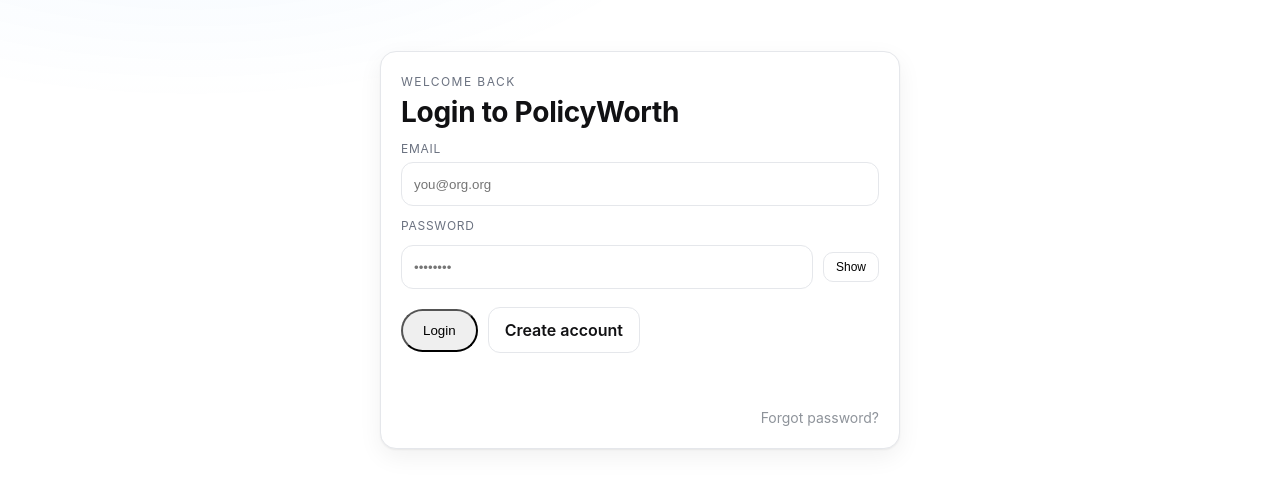
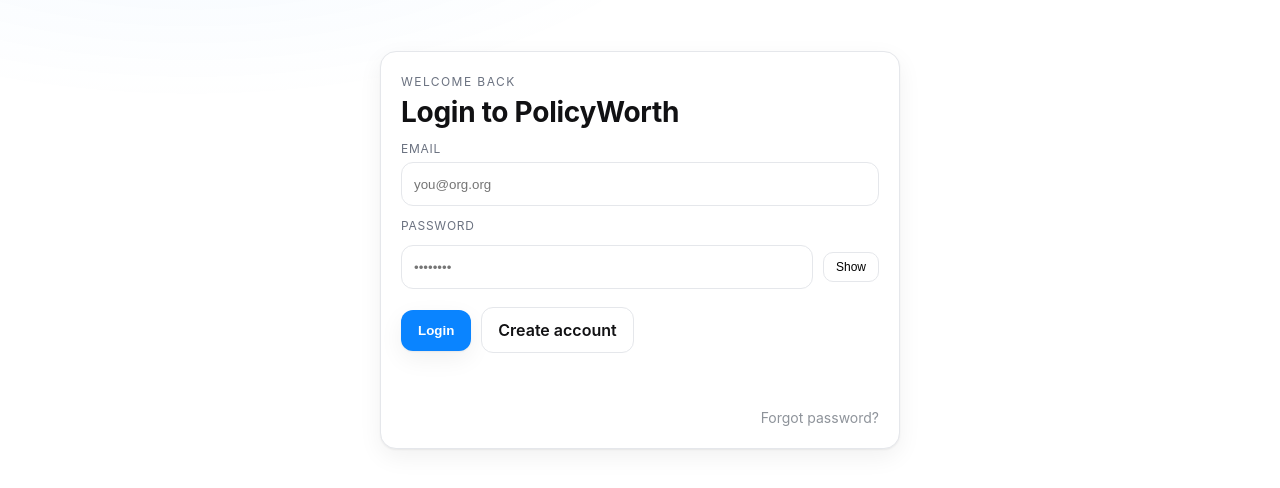
Before and after one commit to beyonddex/policyworth, a plain HTML site: page login.html in a window 1280 px wide. Shown: the part 70-558 px from the top of the page. Drawn offline with Linux system fonts and the light colour scheme; no server answers.

Commit message:
Ready for deployment

```diff
--- a/login.html
+++ b/login.html
@@ -106,12 +106,12 @@
 
     .btn-row { display: flex; gap: 10px; align-items: center; margin-top: 6px; }
     .btn-primary {
-    padding: 12px 20px;
-    border-radius: 999px;  /* ← PILL SHAPE! */
-    transition: all 0.2s ease;
+      display: inline-flex; align-items: center; justify-content: center;
+      padding: 12px 16px; border-radius: 12px; border: 1px solid transparent;
+      background: var(--accent); color: #fff; font-weight: 600; cursor: pointer;
+      box-shadow: var(--shadow);
     }
-    .btn-primary:hover { filter: brightness(.94);
-    transform: translateY(-1px);  /* ← LIFT EFFECT */ }
+    .btn-primary:hover { filter: brightness(.96); }
     .btn-ghost {
       display: inline-flex; align-items: center; justify-content: center;
       padding: 12px 16px; border-radius: 12px; border: 1px solid var(--pw-line);
```
